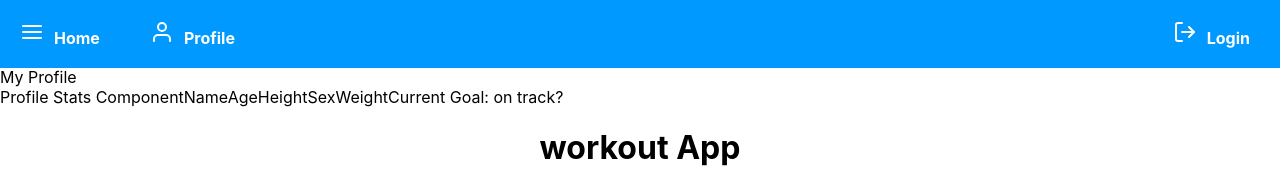
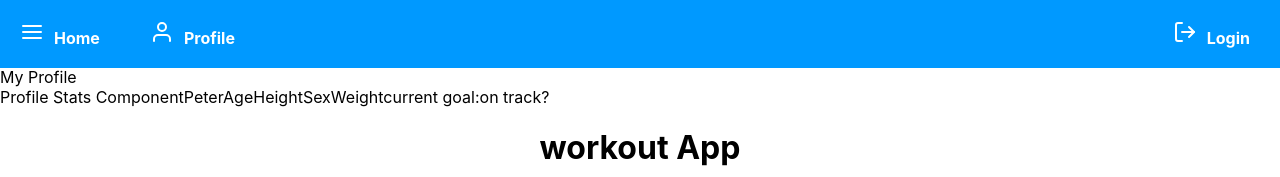
Before and after one commit to petermijkje/workout_app2, a React (Create React App) app in the folder workout_app/: page /profile in a window 1280 px wide. Shown: the top 177 px of the page. Built offline with nearby package versions, Linux system fonts and the light colour scheme.

Commit message:
adding hooks to component

```diff
--- a/workout_app/src/components/profile-stats/profile-stats.component.jsx
+++ b/workout_app/src/components/profile-stats/profile-stats.component.jsx
@@ -1,40 +1,22 @@
 import React from 'react'
+import { useState } from 'react'
 
 import './profile-stats.styles.scss'
 
 function ProfileStats() {
+  const [name] = useState('Peter')
   return (
     <div>
       Profile Stats Component
-      <span>Name</span>
+      <span>{name}</span>
       <span>Age</span>
       <span>Height</span>
       <span>Sex</span>
       <span>Weight</span>
-      <span>Current Goal: </span>
+      <span>current goal:</span>
       <span>on track?</span>
     </div>
   )
 }
 
 export default ProfileStats
-
-// function ProfileStats() {
-//     const [count, setCount] = useState(0)
-
-//     function handleAlertClick() {
-//       setTimeout(() => {
-//         alert('You clicked on: ' + count)
-//       }, 3000)
-//     }
-
-//     return (
-//       <div>
-//         <p>You clicked {count} times</p>
-//         <button onClick={() => setCount(count + 1)}>Click me</button>
-//         <button onClick={handleAlertClick}>Show alert</button>
-//       </div>
-//     )
-//   }
-
-//   export default ProfileStats
```
Also changed, not shown: 1 other file (tests, documents, lock files or other folders).
